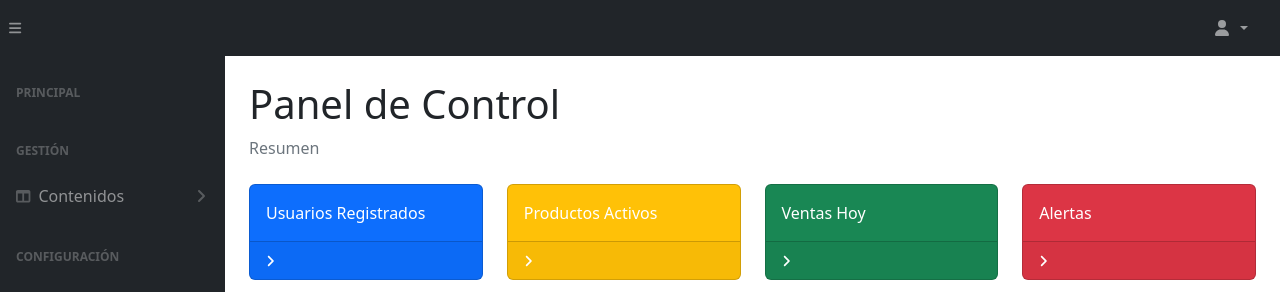
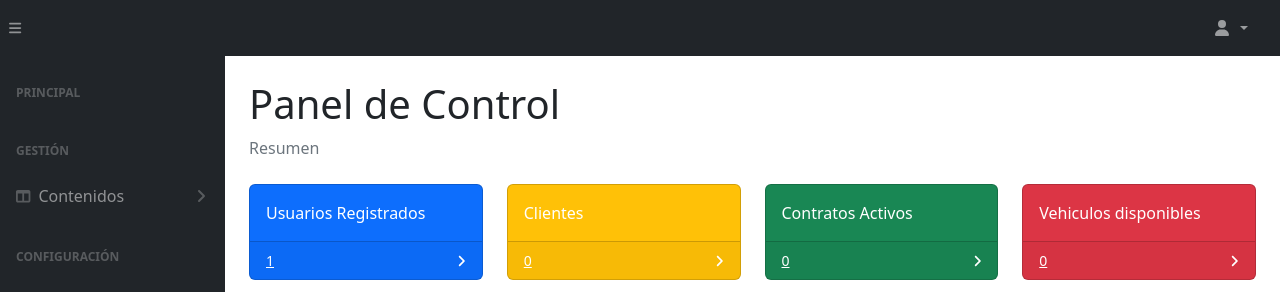
Before and after one commit to pablocfes/leasy_app, a Django app: page / in a window 1280 px wide. Shown: the top 292 px of the page. Run offline with Django 5.2, Linux system fonts and the light colour scheme; the visitor is signed in with stand-in values (Sample User, id 1); data comes from the database, SQL or seed files in the repository; data that the repository does not hold is empty; some libraries are stand-ins or nearby versions.

Commit message:
Se crea lista dinamicas, a espera de corregir error

```diff
--- /dev/null
+++ b/clientes/urls.py
@@ -0,0 +1,7 @@
+
+from clientes.views import ListarClientesView
+from django.urls import path
+
+urlpatterns = [
+    path('listar/', ListarClientesView.as_view(), name='listar'),
+]
--- a/core/views.py
+++ b/core/views.py
@@ -1,12 +1,50 @@
+# django imports
 from django.shortcuts import render
 from django.views.generic import TemplateView
 
+# local imports
 from core.mixins import LoginRequiredMixin
-# Create your views here.
+from usuarios.models import Usuario
+from clientes.models import Client
+from vehiculos.models import Car
+from contratos.models import Contract
+
+
 
 class HomePageView(LoginRequiredMixin, TemplateView):
     template_name = 'index.html'
 
     def get_context_data(self, **kwargs):
         context = super().get_context_data(**kwargs)
+        context['usuarios_count'] = Usuario.objects.filter(is_active=True).count()
+        context['clientes_count'] = Client.objects.count()
+        context['vehiculos_count'] = Car.objects.filter(is_available=True).count()
+        context['contratos_count'] = Contract.objects.filter(is_active=True).count()
+
         return context
+
+
+class ModeloDinamicoListView(TemplateView):
+    template_name = 'base_list.html'
+    model = None
+    fields = None
+
+    def get_context_data(self, **kwargs):
+        context = super().get_context_data(**kwargs)
+
+        # Obtener todos los objetos y los campos
+        queryset = self.model.objects.all()
+
+        fields_copy = list(self.model._meta.fields)
+        fields = [field.verbose_name for field in fields_copy.filter(
+            name__in=['usuario_creacion_id', 'usuario_modificacion_id', 'fecha_modificacion'])]
+        field_names = [field.name for field in fields_copy.exclude(
+            name__in=['usuario_creacion_id', 'usuario_modificacion_id', 'fecha_modificacion'])]
+
+        # Convertimos queryset a lista de dicts
+        rows = list(queryset.values(*field_names))
+
+        context['titulo'] = self.model._meta.verbose_name_plural.title()
+        context['columnas'] = fields
+        context['filas'] = rows
+        return context
--- a/leasy/urls.py
+++ b/leasy/urls.py
@@ -26,6 +26,7 @@ urlpatterns = [
     path('', include('core.urls'), name='core'),
     path("vehiculos/", include("vehiculos.urls"), name="vehiculos"),
     path("contratos/", include("contratos.urls"), name="contratos"),
+    path("clientes/", include("clientes.urls"), name="clientes"),
     path("usuarios/", include("usuarios.urls"), name="usuarios"),
     path("invoices/", include("invoices.urls"), name="invoices"),
 
--- a/templates/index.html
+++ b/templates/index.html
@@ -12,34 +12,34 @@
             <div class="card bg-primary text-white mb-4">
                 <div class="card-body">Usuarios Registrados</div>
                 <div class="card-footer d-flex align-items-center justify-content-between">
-                    {% comment %} <a class="small text-white stretched-link" href="{% url 'usuarios' %}">Ver Detalles</a> {% endcomment %}
+                    <a class="small text-white stretched-link" href="{% url 'usuarios' %}">{{ usuarios_count }}</a>
                     <div class="small text-white"><i class="fas fa-angle-right"></i></div>
                 </div>
             </div>
         </div>
         <div class="col-xl-3 col-md-6">
             <div class="card bg-warning text-white mb-4">
-                <div class="card-body">Productos Activos</div>
+                <div class="card-body">Clientes</div>
                 <div class="card-footer d-flex align-items-center justify-content-between">
-                    {% comment %} <a class="small text-white stretched-link" href="{% url 'productos' %}">Ver Detalles</a> {% endcomment %}
+                    <a class="small text-white stretched-link" href="{% url 'clientes:listar' %}">{{ clientes_count }}</a>
                     <div class="small text-white"><i class="fas fa-angle-right"></i></div>
                 </div>
             </div>
         </div>
         <div class="col-xl-3 col-md-6">
             <div class="card bg-success text-white mb-4">
-                <div class="card-body">Ventas Hoy</div>
+                <div class="card-body">Contratos Activos</div>
                 <div class="card-footer d-flex align-items-center justify-content-between">
-                    {% comment %} <a class="small text-white stretched-link" href="{% url 'ventas' %}">Ver Detalles</a> {% endcomment %}
+                    <a class="small text-white stretched-link" href="{% url 'contratos:listar' %}">{{ contratos_count }}</a>
                     <div class="small text-white"><i class="fas fa-angle-right"></i></div>
                 </div>
             </div>
         </div>
         <div class="col-xl-3 col-md-6">
             <div class="card bg-danger text-white mb-4">
-                <div class="card-body">Alertas</div>
+                <div class="card-body">Vehiculos disponibles</div>
                 <div class="card-footer d-flex align-items-center justify-content-between">
-                    {% comment %} <a class="small text-white stretched-link" href="{% url 'alertas' %}">Ver Detalles</a> {% endcomment %}
+                    <a class="small text-white stretched-link" href="{% url 'vehiculos:listar' %}">{{ vehiculos_count }}</a>
                     <div class="small text-white"><i class="fas fa-angle-right"></i></div>
                 </div>
             </div>
--- a/templates/login.html
+++ b/templates/login.html
@@ -34,8 +34,8 @@
                                             {% csrf_token %}
 
                                             <div class="form-floating mb-3">
-                                                <input class="form-control" id="inputEmail" name="username" type="text" placeholder="name@example.com" required />
-                                                <label for="inputEmail">Email</label>
+                                                <input class="form-control" id="inputUsername" name="username" type="email" placeholder="name@example.com" value="{{ form.username.value|default_if_none:'' }}" required />
+                                                <label for="inputUsername">Email</label>
                                             </div>
                                             <div class="form-floating mb-3">
                                                 <input class="form-control" id="inputPassword" name="password" type="password" placeholder="Password" required />
```
Also changed, not shown: clientes/views.py (+10 -0 lines), templates/base_list.html (added, +44 -0 lines).
